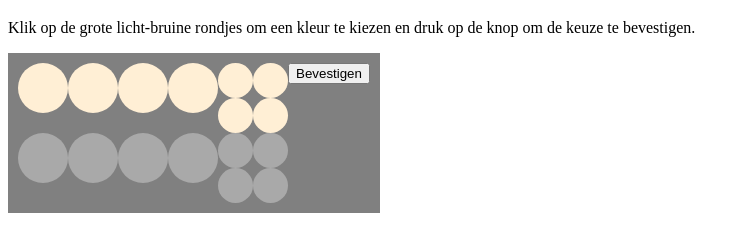
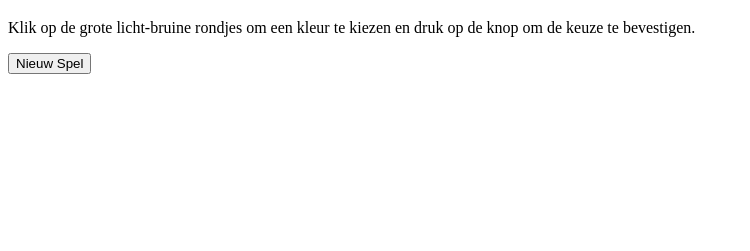
Before and after one commit to clearazil/mastermind, a plain HTML site: page index.html in a window 1280 px wide. Shown: the part 61-312 px from the top of the page, without its empty margins (0-750 px from the left). Drawn offline with Linux system fonts and the light colour scheme.

Commit message:
start html prototype button functionality

```diff
--- a/index.html
+++ b/index.html
@@ -18,41 +18,29 @@
             <span class="yellow" color="yellow">Geel</span>
         </div>
 
-        <div class="game-board grey">
+        <div id="game-row-prototype" class="hide">
             <div class="game-colors">
-                <span class="game-board-colors color-blank" color="blank"></span>
-                <span class="game-board-colors color-blank" color="blank"></span>
-                <span class="game-board-colors color-blank" color="blank"></span>
-                <span class="game-board-colors color-blank" color="blank"></span>
+                <span class="game-board-colors {color}" color="{color}"></span>
+                <span class="game-board-colors {color}" color="{color}"></span>
+                <span class="game-board-colors {color}" color="{color}"></span>
+                <span class="game-board-colors {color}" color="{color}"></span>
                 <div class="game-output">
                     <div>
-                        <span class="game-output-colors color-blank" color="blank"></span>
-                        <span class="game-output-colors color-blank" color="blank"></span>
+                        <span class="game-output-colors {color}" color="{color}"></span>
+                        <span class="game-output-colors {color}" color="{color}"></span>
                     </div>
                     <div>
-                        <span class="game-output-colors color-blank" color="blank"></span>
-                        <span class="game-output-colors color-blank" color="blank"></span>
+                        <span class="game-output-colors {color}" color="{color}"></span>
+                        <span class="game-output-colors {color}" color="{color}"></span>
                     </div>
                 </div>
                 <button>Bevestigen</button>
             </div>
-            <div class="game-colors">
-                <span class="game-board-colors dark-grey" color="dark-grey"></span>
-                <span class="game-board-colors dark-grey" color="dark-grey"></span>
-                <span class="game-board-colors dark-grey" color="dark-grey"></span>
-                <span class="game-board-colors dark-grey" color="dark-grey"></span>
-                <div class="game-output">
-                    <div>
-                        <span class="game-output-colors dark-grey" color="dark-grey"></span>
-                        <span class="game-output-colors dark-grey" color="dark-grey"></span>
-                    </div>
-                    <div>
-                        <span class="game-output-colors dark-grey" color="dark-grey"></span>
-                        <span class="game-output-colors dark-grey" color="dark-grey"></span>
-                    </div>
-                </div>
-            </div>
         </div>
+
+        <button id="new-game-button">Nieuw Spel</button>
+
+        <div id="game-board" class="grey hide"></div>
 
         <script src="main.js"></script>
     </body>
--- a/main.css
+++ b/main.css
@@ -3,6 +3,11 @@
 }
 
 .show {
+    display: block;
+}
+
+#new-game-button {
+    float: left;
     display: block;
 }
 
@@ -26,7 +31,7 @@
     float: left;
 }
 
-.game-board {
+#game-board {
     float: left;
     padding: 10px;
     clear: both;
--- a/main.js
+++ b/main.js
@@ -0,0 +1,26 @@
+"use strict"
+
+let newGameButton = document.querySelector('#new-game-button');
+
+// get the prototype html, set colors and replace the game board's html with what is created here
+newGameButton.onclick = () => {
+    let prototype = document.querySelector('#game-row-prototype').innerHTML;
+
+    let html = '';
+    for (let i = 1; i <= 12; i++) {
+        let color = 'dark-grey';
+        if (i === 1) {
+            color = 'color-blank';
+        }
+
+        // does not work, probably need to escape { and } ?
+        html += prototype.replace(/<{color}/g, '');
+    }
+
+    console.log(html);
+
+    let gameBoard = document.querySelector('#game-board');
+
+    let classAttribute = gameBoard.getAttribute('class');
+    gameBoard.setAttribute('class', classAttribute.replace('hide', 'show'));
+}
```
